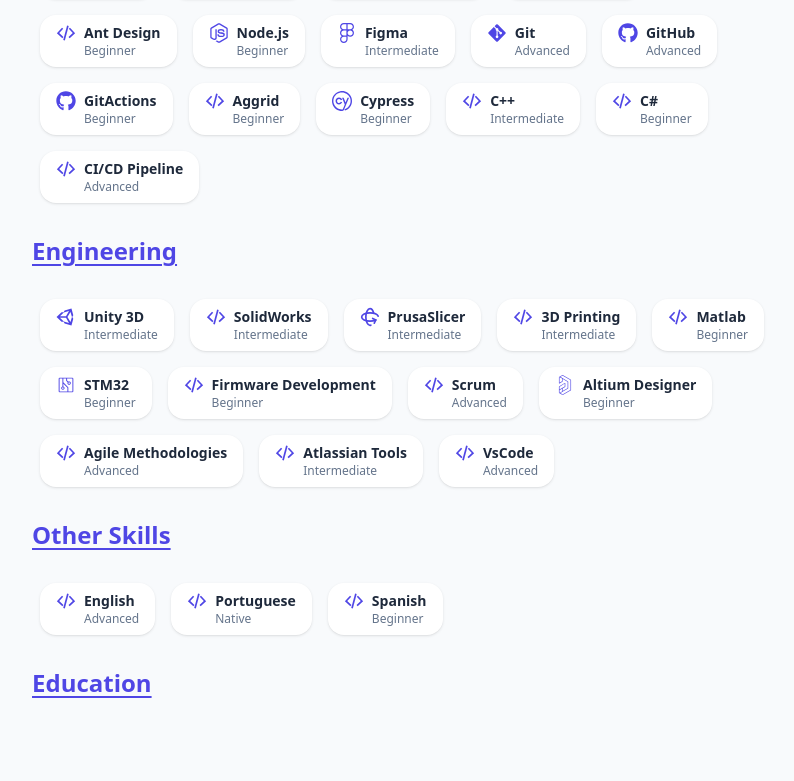
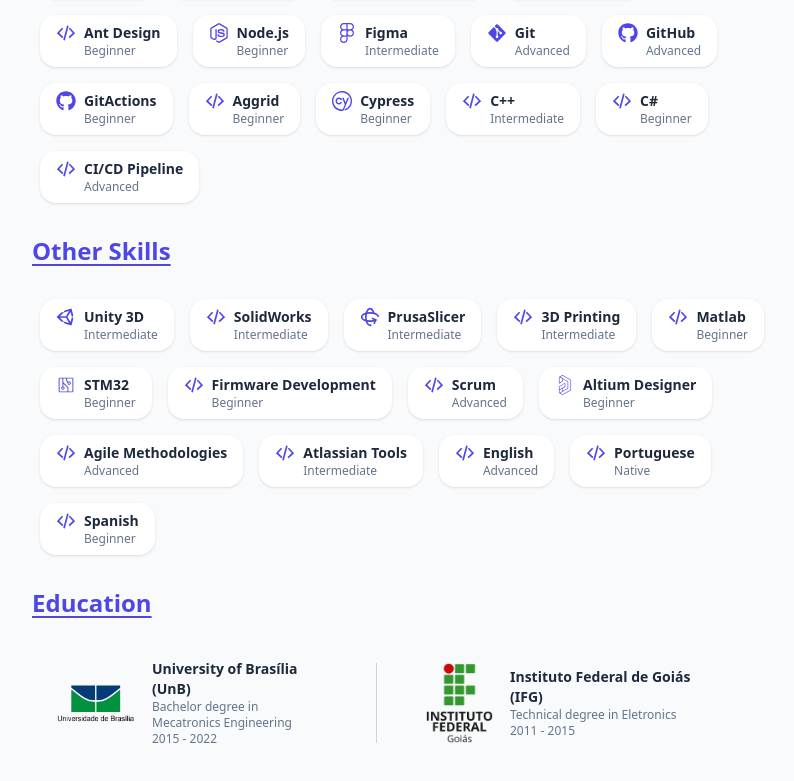
Before and after one commit to StephanieGuimaraes/WebPortfolio, a React (Vite) app in the folder WebPortfolio/: page / in a window 1280 px wide. Shown: the part 1221-2002 px from the top of the page, without its empty margins (224-1018 px from the left). Built offline with nearby package versions, Linux system fonts and the light colour scheme.

Commit message:
add education

```diff
--- a/WebPortfolio/src/pages/LandingPage/Skills.jsx
+++ b/WebPortfolio/src/pages/LandingPage/Skills.jsx
@@ -6,6 +6,8 @@
 import { SiCypress, SiAltiumdesigner } from 'react-icons/si';
 import { LuRotate3D } from 'react-icons/lu';
 import { PiCircuitryLight } from 'react-icons/pi';
+import LogoUnb from '../../assets/LogoUnb.png';
+import LogoIfg from '../../assets/LogoIfg.png';
 
 const softwareSkills = [
     {
@@ -168,14 +170,6 @@
     },
     {
         icon: <CgCodeSlash className='w-5 h-5 text-indigo-600' />,
-        name: 'VsCode',
-        level: 'Advanced',
-    }
-]
-
-const otherSkills = [
-    {
-        icon: <CgCodeSlash className='w-5 h-5 text-indigo-600' />,
         name: 'English',
         level: 'Advanced',
     },
@@ -189,6 +183,22 @@
         name: 'Spanish',
         level: 'Beginner',
     },
+]
+
+
+const education = [
+    {
+        logo: <img src={LogoUnb} alt="University Logo" className="w-20 h-20 rounded-lg object-contain"/>,
+        institution: 'University of Brasília (UnB)',
+        degree: 'Bachelor degree in Mecatronics Engineering',
+        period: '2015 - 2022',
+    },
+    {
+        logo: <img src={LogoIfg} alt="University Logo" className="w-20 h-20 rounded-lg object-contain"/>,
+        institution: 'Instituto Federal de Goiás (IFG)',
+        degree: 'Technical degree in Eletronics',
+        period: '2011 - 2015',
+    }
 ]
 
 const Skills = () => {
@@ -301,7 +311,7 @@
                 </div>
                 <div className='mb-6'>
                     <h3 className='text-2xl font-semibold text-indigo-600 mb-6 underline decoration-2 underline-offset-4 title-animated animate-slide-in-left animation-delay-400'>
-                        Engineering
+                        Other Skills
                     </h3>
                     <div>
                         {engineeringSkills.map((skill, index) => (
@@ -318,27 +328,30 @@
                         ))}
                     </div>
                 </div>
-                <div className='mb-6'>
-                    <h3 className='text-2xl font-semibold text-indigo-600 mb-6 underline decoration-2 underline-offset-4 title-animated animate-slide-in-left animation-delay-600'>
-                        Other Skills
+                <div>
+                    <h3 className='text-2xl font-semibold text-indigo-600 mb-6 underline decoration-2 underline-offset-4 title-animated animate-slide-in-left animation-delay-800'
+                        >
+                            Education
                     </h3>
-                    <div>
-                        {otherSkills.map((skill, index) => (
-                        <div
-                            key={index}
-                            className={`inline-flex items-start bg-white text-slate-800 px-4 py-2 m-2 rounded-2xl shadow hover:shadow-md transition text-base font-medium gap-2 card-animated animate-fade-in-up other-card-delay-${index + 1}`}
-                        >
-                            {skill.icon}
-                            <div className='flex flex-col'>
-                                <span className='text-sm font-semibold'>{skill.name}</span>
-                                <span className='text-xs text-slate-500'>{skill.level}</span>
-                            </div>
-                        </div>
+                    <div className="flex items-center justify-start gap-6">
+                        {education.map((edu, index) => (
+                            <React.Fragment key={index}>
+                                <div
+                                    className={`flex items-center text-slate-800 px-6 py-4 transition text-base font-medium gap-4 card-animated animate-fade-in-up other-card-delay-${index + 1} flex-1 max-w-xs`}
+                                >
+                                    {edu.logo}
+                                    <div className='flex flex-col'>
+                                        <span className='text-sm font-semibold'>{edu.institution}</span>
+                                        <span className='text-xs text-slate-500'>{edu.degree}</span>
+                                        <span className='text-xs text-slate-500'>{edu.period}</span>
+                                    </div>
+                                </div>
+                                {index < education.length - 1 && (
+                                    <div className="w-px h-20 bg-slate-300"></div>
+                                )}
+                            </React.Fragment>
                         ))}
                     </div>
-                </div>
-                <div>
-                    <h3 className='text-2xl font-semibold text-indigo-600 mb-6 underline decoration-2 underline-offset-4 title-animated animate-slide-in-left animation-delay-800'>Education</h3>
                 </div>
             </div>
         </section>
```
